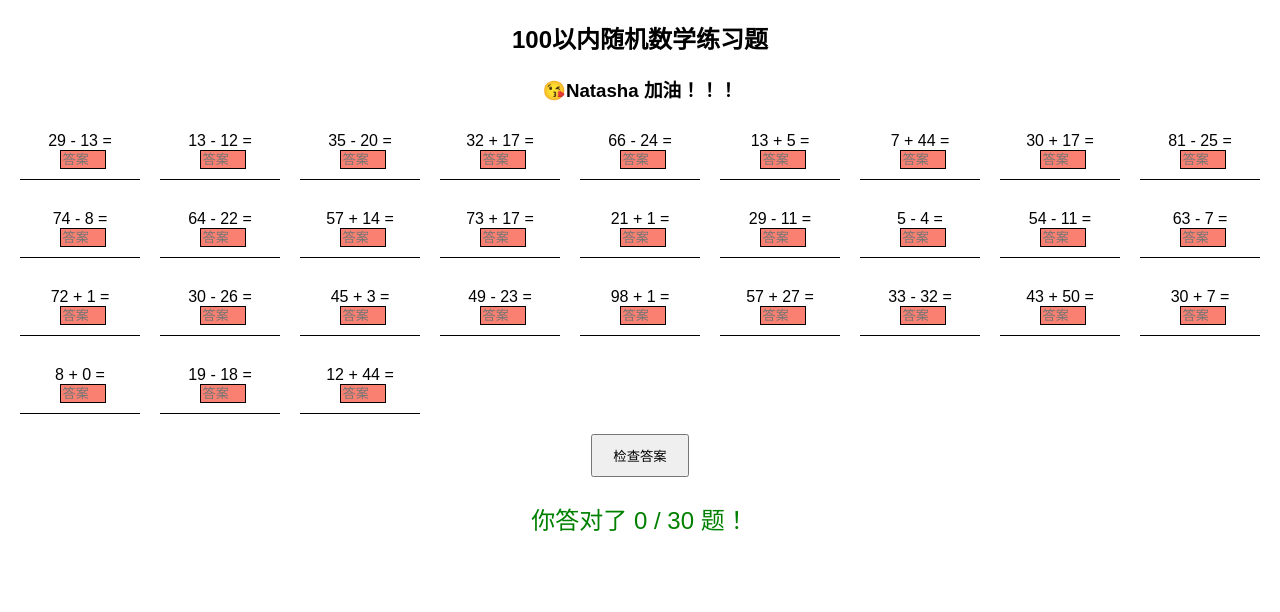
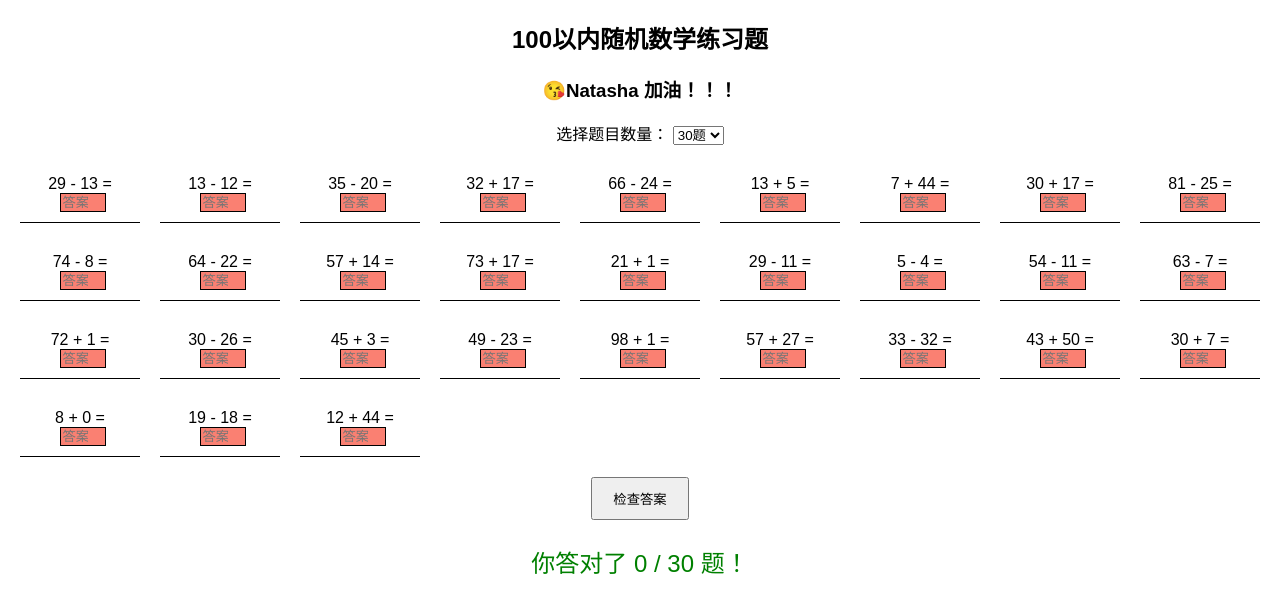
Before and after one commit to Jinadaz/math100, a plain HTML site: page index.html in a window 1280 px wide. Both pictures are taken after a click on the button "检查答案". Drawn offline with Linux system fonts and the light colour scheme.

Commit message:
Update index.html

```diff
--- a/index.html
+++ b/index.html
@@ -15,9 +15,13 @@
         h3 {
             text-align: center;
         }
+        .controls {
+            text-align: center;
+            margin-bottom: 20px;
+        }
         .exercise {
             display: grid;
-            grid-template-columns: repeat(auto-fill, minmax(120px, 1fr)); /* 自适应列数 */
+            grid-template-columns: repeat(auto-fill, minmax(120px, 1fr));
             grid-gap: 20px;
             margin-top: 20px;
         }
@@ -47,19 +51,19 @@
         /* 媒体查询 */
         @media (max-width: 600px) {
             .exercise {
-                grid-template-columns: repeat(auto-fill, minmax(80px, 1fr)); /* 手机设备 */
+                grid-template-columns: repeat(auto-fill, minmax(80px, 1fr));
             }
             .answer {
-                width: 30px; /* 更小的输入框 */
+                width: 30px;
             }
         }
 
         @media (min-width: 601px) and (max-width: 1024px) {
             .exercise {
-                grid-template-columns: repeat(auto-fill, minmax(100px, 1fr)); /* 平板设备 */
+                grid-template-columns: repeat(auto-fill, minmax(100px, 1fr));
             }
             .answer {
-                width: 35px; /* 中等输入框 */
+                width: 35px;
             }
         }
     </style>
@@ -67,6 +71,16 @@
 <body>
     <h2>100以内随机数学练习题</h2>
     <h3>😘Natasha 加油！！！</h3>
+    <div class="controls">
+        <label for="questionCount">选择题目数量：</label>
+        <select id="questionCount" onchange="generateRandomExercise()">
+            <option value="10">10题</option>
+            <option value="20">20题</option>
+            <option value="30" selected>30题</option>
+            <option value="40">40题</option>
+            <option value="50">50题</option>
+        </select>
+    </div>
     <div class="exercise" id="exercise"></div>
     <button onclick="checkAnswers()">检查答案</button>
     <p id="status"></p>
@@ -74,12 +88,12 @@
     <script>
         const exerciseElement = document.getElementById('exercise');
         const statusElement = document.getElementById('status');
-        const numQuestions = 30; // 题目数量
         let questions = [];
         let correctAnswers = [];
 
         // 生成随机加减法题目，确保答案在100以内
         function generateRandomExercise() {
+            const numQuestions = parseInt(document.getElementById('questionCount').value);
             questions = [];
             correctAnswers = [];
             exerciseElement.innerHTML = '';
@@ -91,13 +105,13 @@
                 if (isAddition) {
                     // 确保两个数相加小于100
                     num1 = Math.floor(Math.random() * 100);
-                    num2 = Math.floor(Math.random() * (100 - num1)); // num2 <= 100 - num1
+                    num2 = Math.floor(Math.random() * (100 - num1));
                     questionText = `${num1} + ${num2} = `;
                     correctAnswer = num1 + num2;
                 } else {
-                    // 确保第一个数大于第二个数以避免负数，且两个数相减小于100
+                    // 确保第一个数大于第二个数以避免负数
                     num1 = Math.floor(Math.random() * 100);
-                    num2 = Math.floor(Math.random() * (num1 + 1)); // num2 <= num1
+                    num2 = Math.floor(Math.random() * (num1 + 1));
                     questionText = `${num1} - ${num2} = `;
                     correctAnswer = num1 - num2;
                 }
@@ -121,13 +135,13 @@
                 const userAnswer = parseInt(input.value) || 0;
                 if (userAnswer === correctAnswers[index]) {
                     correctCount++;
-                    input.style.backgroundColor = 'lightgreen'; // 正确答案
+                    input.style.backgroundColor = 'lightgreen';
                 } else {
-                    input.style.backgroundColor = 'salmon'; // 错误答案
+                    input.style.backgroundColor = 'salmon';
                 }
             });
 
-            statusElement.textContent = `你答对了 ${correctCount} / ${numQuestions} 题！`;
+            statusElement.textContent = `你答对了 ${correctCount} / ${inputs.length} 题！`;
         }
 
         // 初始化
```
